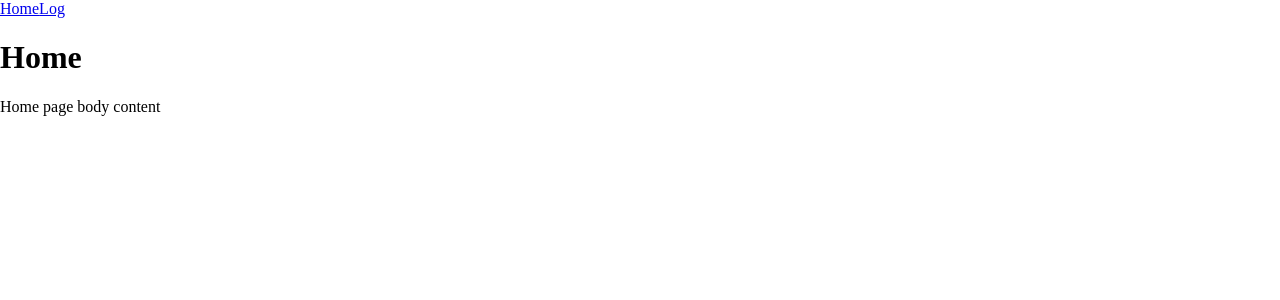
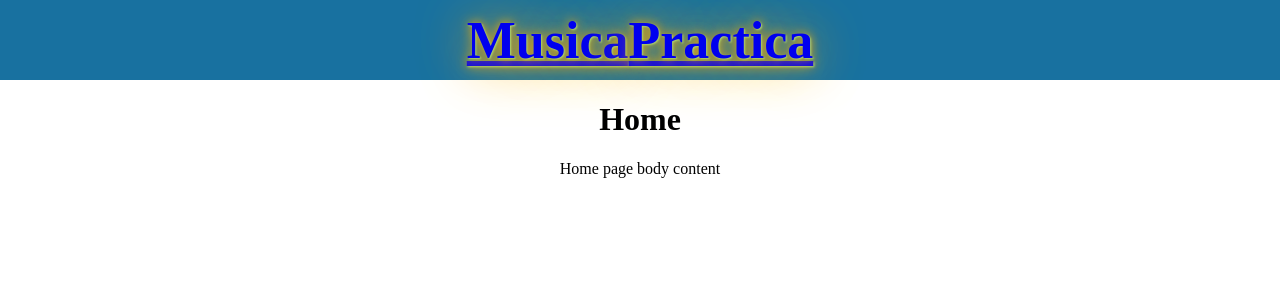
Before and after one commit to JeanmarieJackman/MusicaPractica, a React (Create React App) app: page /PracticeLog in a window 1280 px wide. Shown: the top 300 px of the page. Built offline with nearby package versions, Linux system fonts and the light colour scheme.

Commit message:
app title home link navigation

```diff
--- a/src/App.js
+++ b/src/App.js
@@ -9,15 +9,27 @@ import PracticeLog from './components/PracticeLog'
 class App extends React.Component {
   render() {
     return (
+      <div className="App">
+        <header className="App-header">
+          <div>
+          <Navigation className="app-name"/>
+          </div>
+          {/* <div >
+          <h1 className="app-name">Musica<b>Practica</b></h1>
+          </div> */}
+        </header>
       <main>
-                  <Navigation />
+
+
 
           <Switch>
           <Route path='/' component={Home} />
           <Route path='/PracticeLog' component={PracticeLog} />
+          <Route component={Error} />
 
           </Switch>
       </main>
+      </div>
   )
   }
 }
--- a/src/components/Navigation.js
+++ b/src/components/Navigation.js
@@ -5,8 +5,8 @@ import { NavLink } from 'react-router-dom';
 const Navigation = () => {
     return (
        <div>
-          <NavLink to="/">Home</NavLink>
-          <NavLink to="/PracticeLog">Log</NavLink>
+          <NavLink to="/"><h1 className="app-name">Musica<b>Practica</b></h1></NavLink>
+          {/* <NavLink to="/PracticeLog">Log</NavLink> */}
           {/* <NavLink to="/contact">Contact</NavLink> */}
        </div>
     );
--- a/src/components/PracticeLog.js
+++ b/src/components/PracticeLog.js
@@ -8,6 +8,7 @@ render() {
     return (
 
         <div>
+          <h2>practicelog</h2>
           <PrLogContainer />
         </div>
     )
@@ -17,4 +18,4 @@ render() {
 
 }
 
-export default PracticeLog
+export default PracticeLog;
```
